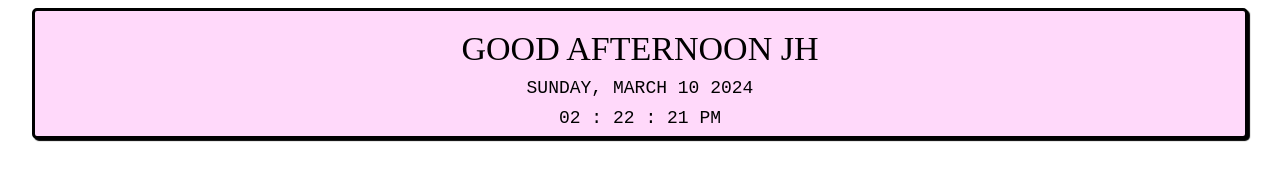
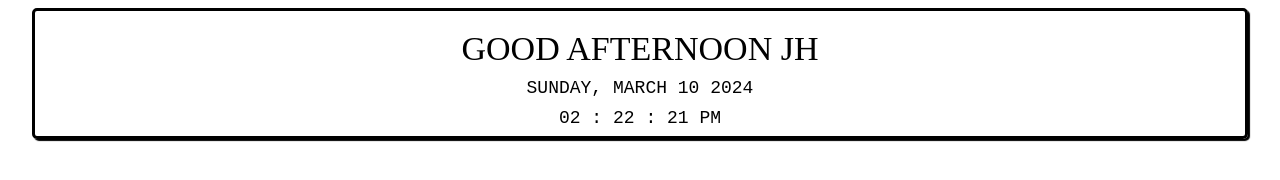
Before and after one commit to hyyaaxx/N, a plain HTML site: page index.html in a window 1280 px wide. Drawn offline with Linux system fonts and the light colour scheme.

Commit message:
Update index.html

```diff
--- a/index.html
+++ b/index.html
@@ -27,7 +27,6 @@
             border: 3px solid #000000;
             border-radius: 5px;
             box-shadow: 2px 2px 1px 0px #000000;
-            background-color: #FFD9FA;
 
         }
 
```
